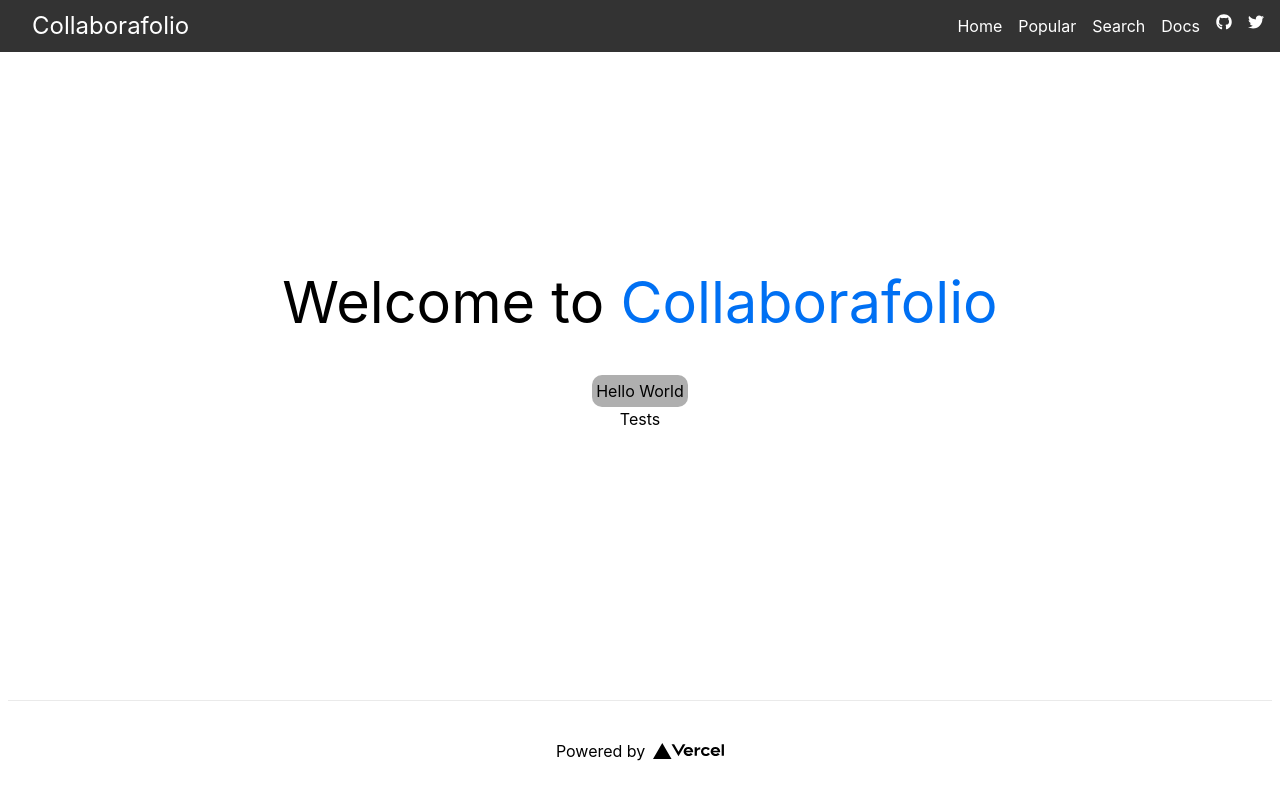
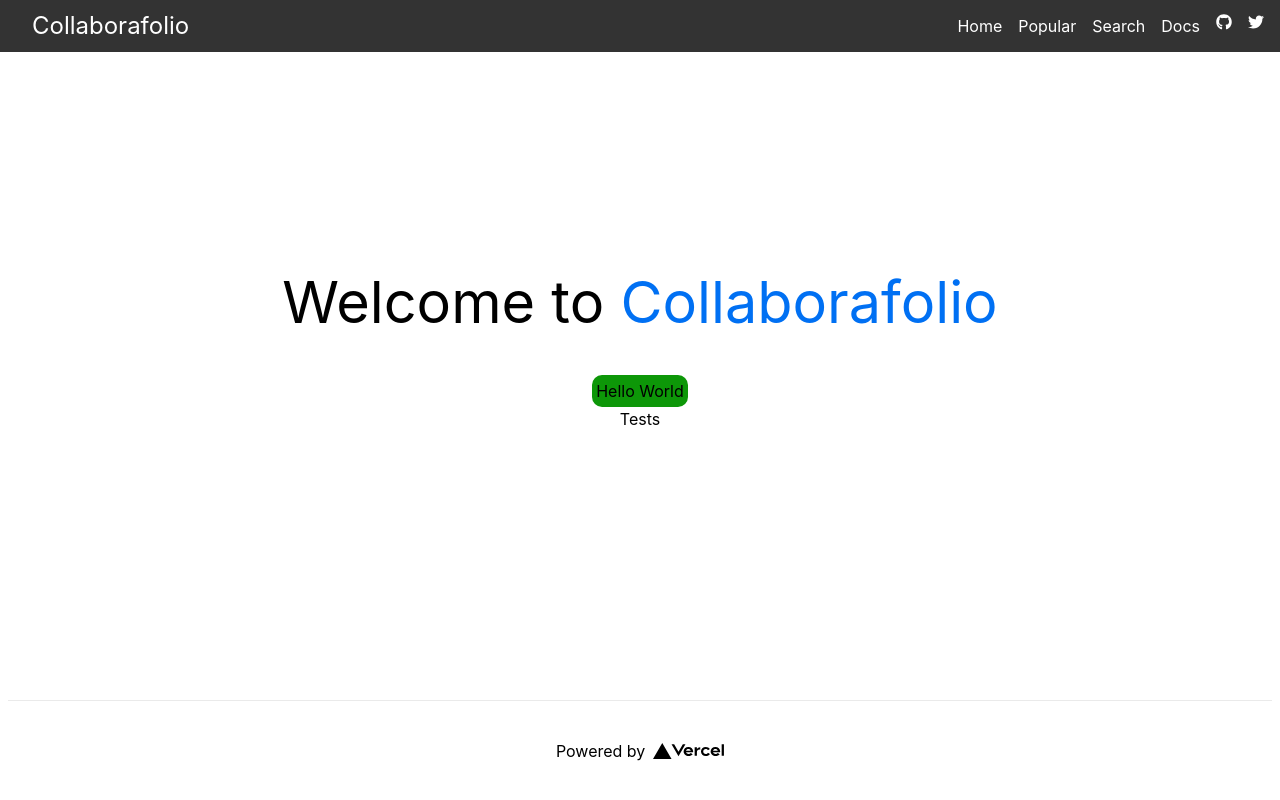
Before and after one commit to collaboratopia/collaborafolio, a Next.js app: page / in a window 1280 px wide. In both pictures the pointer is over the element "Hello World". Built offline with nearby package versions, Linux system fonts and the light colour scheme.

Commit message:
Button styling

```diff
--- a/styles/Home.module.css
+++ b/styles/Home.module.css
@@ -94,4 +94,10 @@
   background-color: rgb(175, 175, 175);
   border-radius: 10px;
   padding: 4px;
+  transition: 1s;
 }
+
+.button:hover {
+  background-color: rgb(13, 151, 8);
+  transition: 1s;
+}
```
